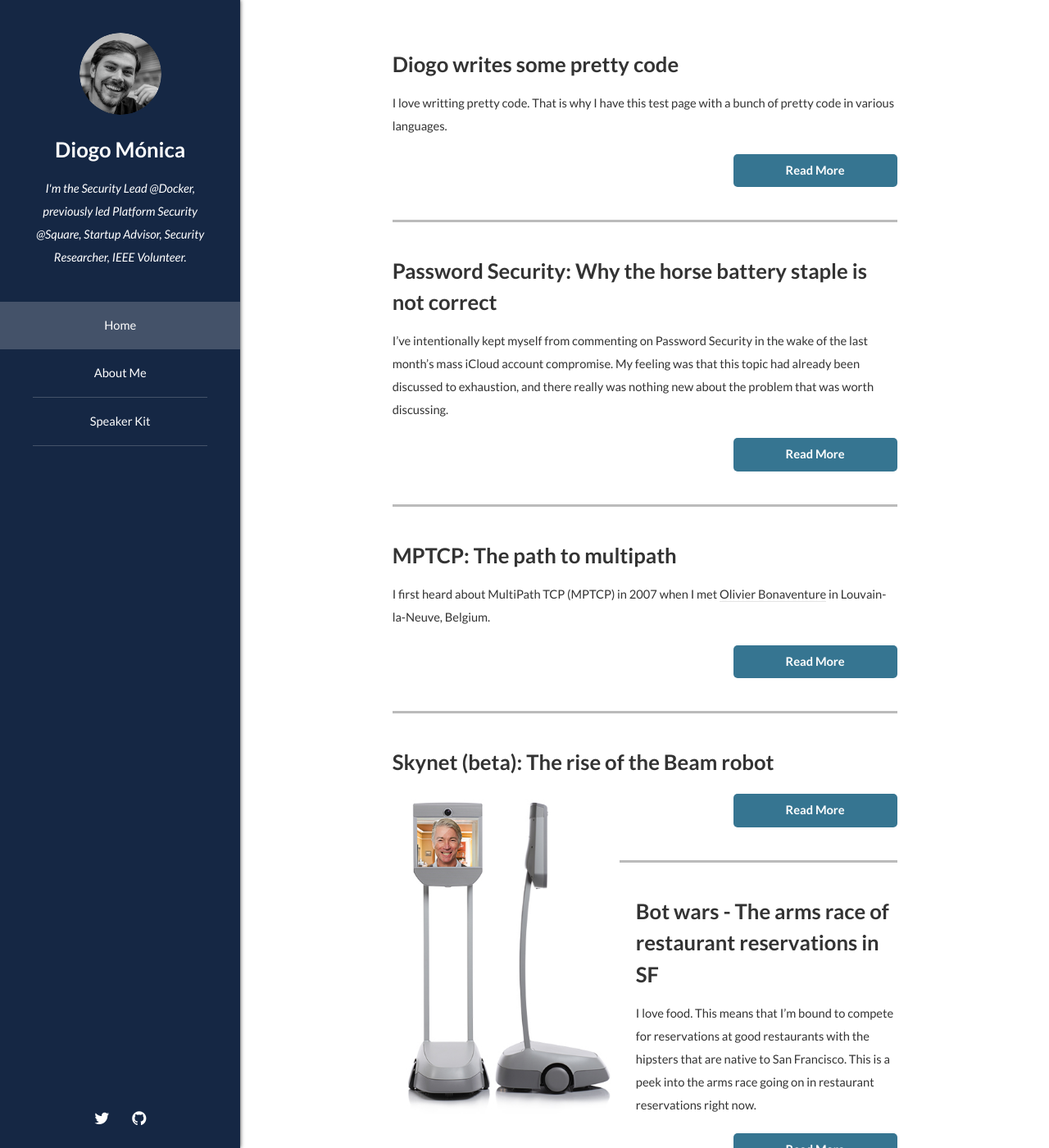
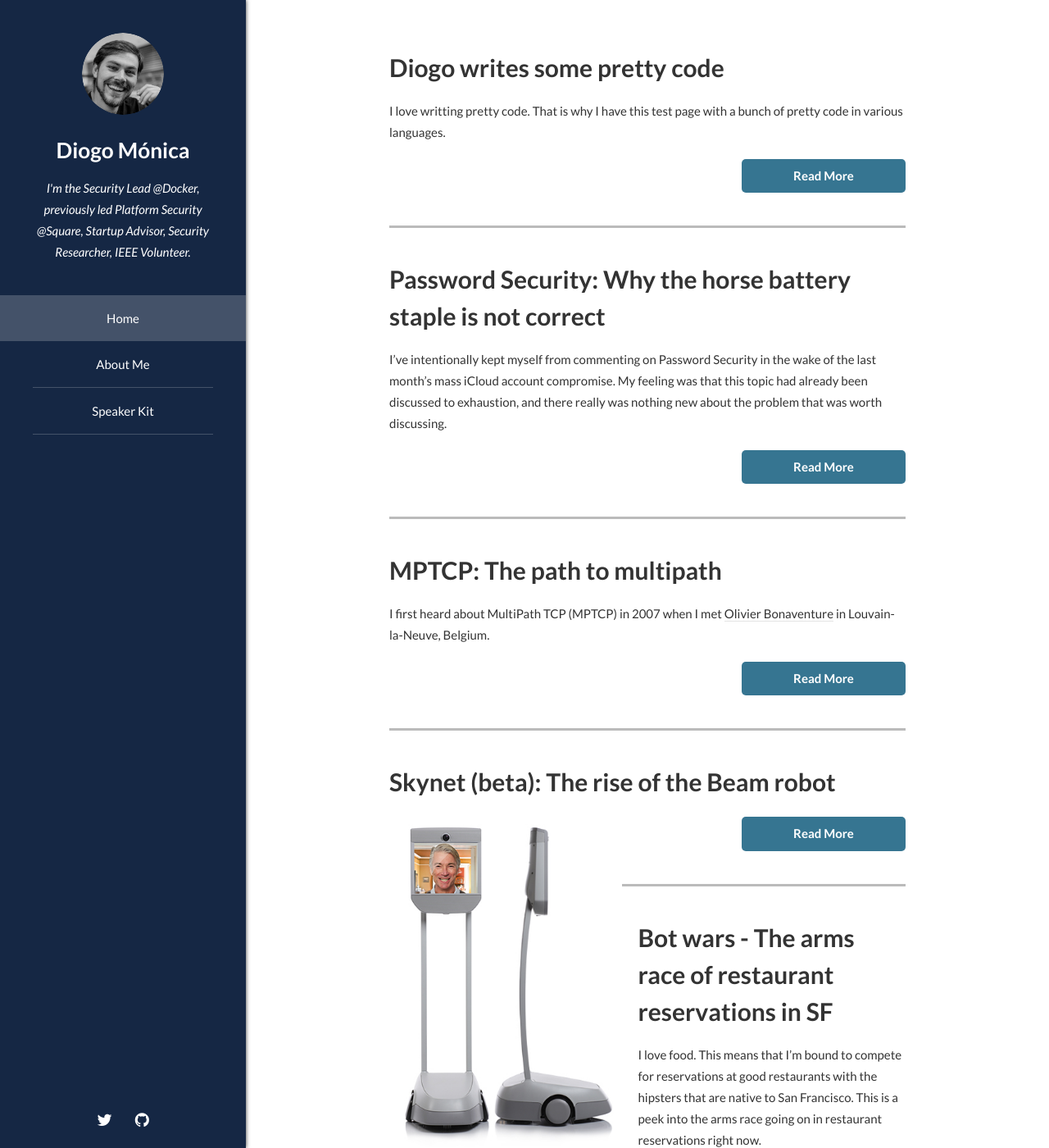
Before and after one commit to diogomonica/new.diogomonica.com, a Jekyll site: the page built from index.html, in a window 1280 px wide and 1400 px high. Shown: the whole window at 82% size. Built offline with Jekyll 4.4.1, drawn with Linux system fonts in a browser that asks for light colours; the list of posts is cut into pages by our own code.

Commit message:
updates to font

```diff
--- a/css/style-large.scss
+++ b/css/style-large.scss
@@ -15,7 +15,8 @@
 /* Basic */
 
 	body, input, select, textarea {
-		font-size: 11pt;
+		font-size: 15px;
+		line-height: 26px;
 	}
 
 /* Header */
--- a/css/style-medium.scss
+++ b/css/style-medium.scss
@@ -13,7 +13,8 @@
 /* Basic */
 
 	body, input, select, textarea {
-		font-size: 12pt;
+		font-size: 16px;
+		line-height: 26px;
 	}
 
 /* Image */
--- a/css/style-xlarge.scss
+++ b/css/style-xlarge.scss
@@ -15,7 +15,7 @@
 /* Basic */
 
 	body, input, select, textarea {
-		font-size: 13pt;
+		font-size: 18px;
 	}
 
 /* Header */
--- a/css/style.scss
+++ b/css/style.scss
@@ -26,7 +26,7 @@
 		font-family: $font-family;
 		font-size: 18px;
 		font-weight: $font-weight;
-		line-height: 28px;
+		line-height: 1.5;
 	}
 
 	a {
@@ -76,8 +76,8 @@
 	}
 
 	h3 {
-		font-size: 1.75em;
-		line-height: 1.5em;
+		font-size: 30px;
+		line-height: 45px;
 	}
 
 	h4 {
```
